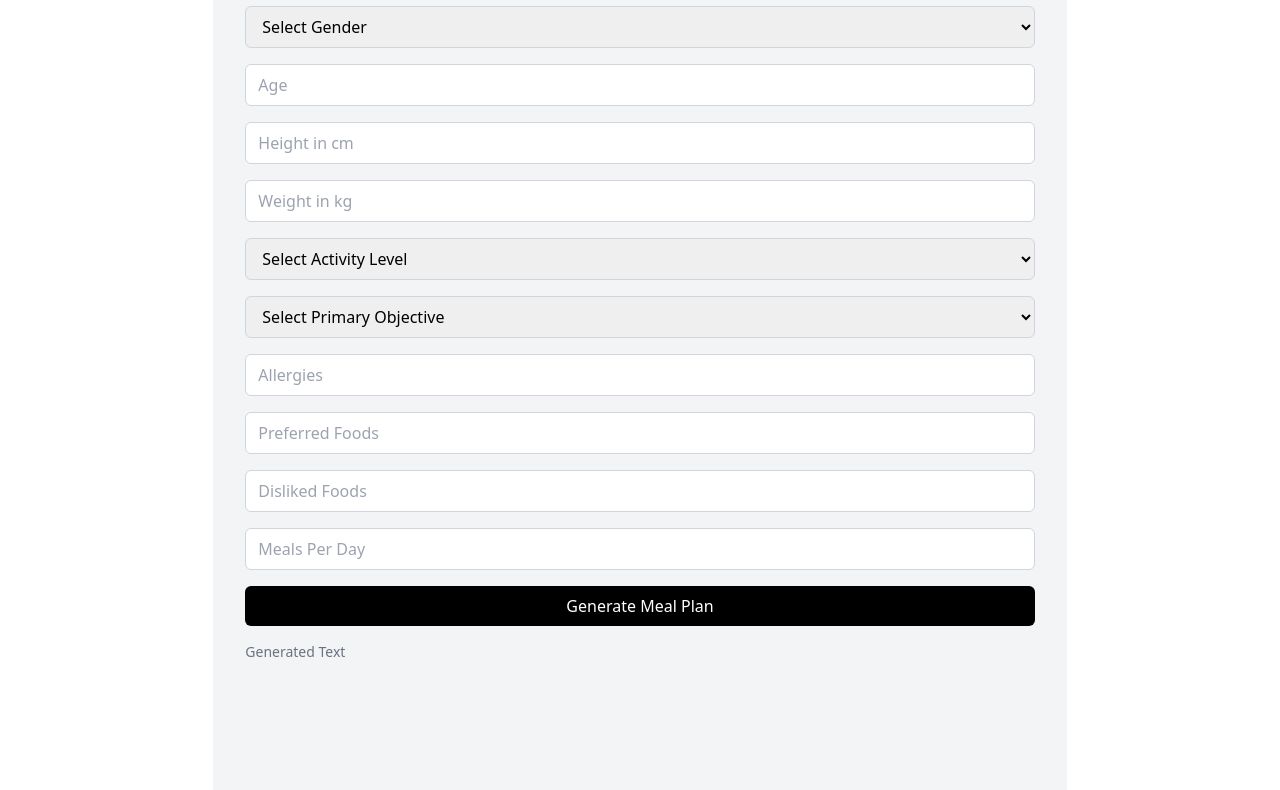
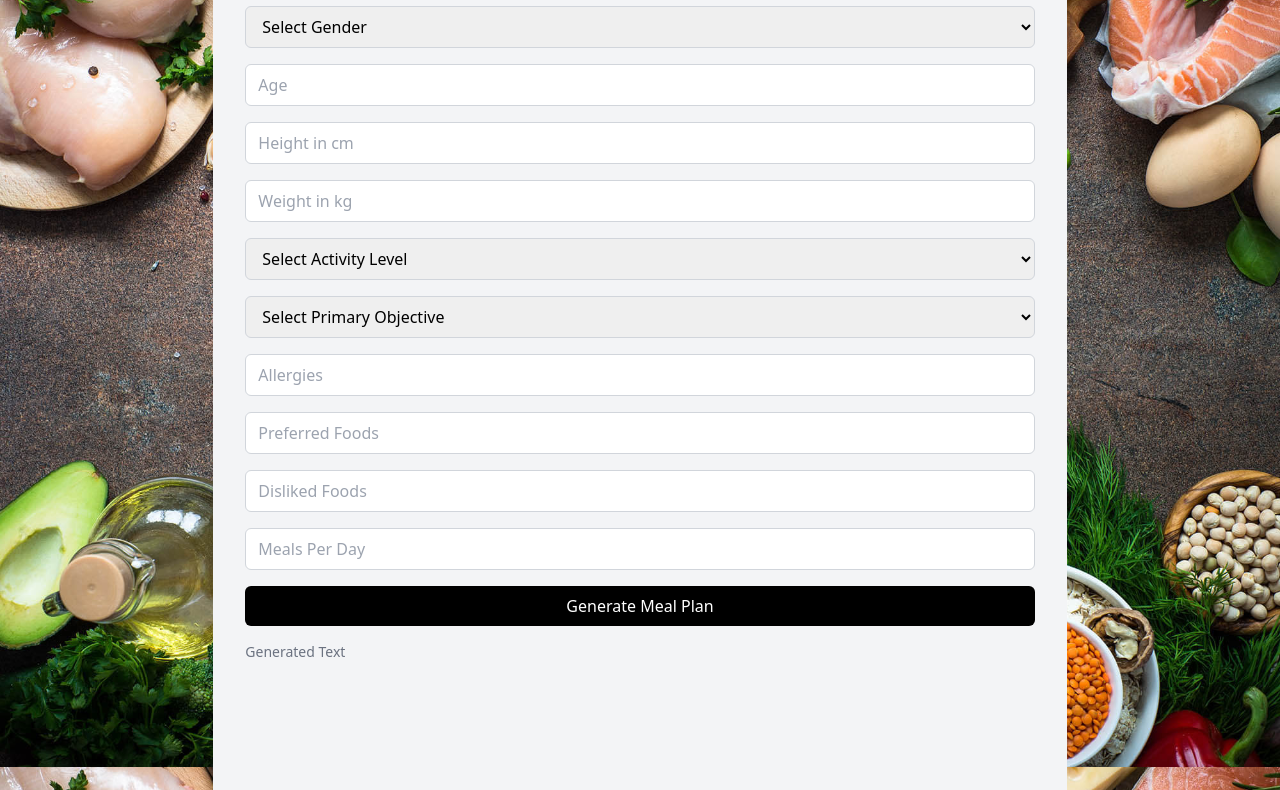
Before and after one commit to steven-serruya/Meal-Planer, a website: page public/index.html in a window 1280 px wide. Shown: the part 86-876 px from the top of the page. Drawn offline with nearby package versions, Linux system fonts and the light colour scheme.

Commit message:
add some screenshots and added background img

```diff
--- a/public/index.html
+++ b/public/index.html
@@ -6,13 +6,21 @@
     <meta name="viewport" content="width=device-width, initial-scale=1.0" />
     <script src="https://cdn.tailwindcss.com"></script>
     <title>Meal Plan Generator</title>
+    <style>
+        body {
+            background-image: url('Nutrition-Wellness-Austin-TX-Web.jpg');
+            background-size: cover;
+            background-repeat: no-repeat;
+            background-attachment: fixed;
+            background-position: center;
+        }
+    </style>
     <script type="module" src="stream-response.js"></script>
 </head>
-<body style="background-image: url('GettyImages-1301412050 copy.jpg')" class="bg-white text-black min-h-screen flex items-center justify-center">
-  <div class="lg:w-2/3 2xl:w-1/2 p-8 rounded-md bg-gray-100"> <!-- Increased width -->
+<body class="bg-white text-black min-h-screen flex items-center justify-center">
+    <div class="lg:w-2/3 2xl:w-1/2 p-8 rounded-md bg-gray-100">
         <h1 class="text-3xl font-bold mb-6 text-center">Get Dietary Plan</h1>
-
-    <form id="userDetailsForm" class="mb-4 space-y-4 rounded-md"> <!-- Added space-y-4 for vertical spacing -->
+        <form id="userDetailsForm" class="mb-4 space-y-4 rounded-md">
             <select id="gender" required class="input-field w-full px-3 py-2 border border-gray-300 rounded-md focus:outline-none focus:ring focus:border-blue-300">
                 <option value="">Select Gender</option>
                 <option value="male">Male</option>
@@ -41,13 +49,10 @@
             <input type="number" id="mealsPerDay" placeholder="Meals Per Day" required class="input-field w-full px-3 py-2 border border-gray-300 rounded-md focus:outline-none focus:ring focus:border-blue-300">
             <button type="submit" class="w-full px-4 py-2 rounded-md bg-black text-white hover:bg-gray-700 focus:outline-none">Generate Meal Plan</button>
         </form>
-
         <div id="resultContainer" class="mt-4 h-48 overflow-y-auto">
             <p class="text-gray-500 text-sm mb-2">Generated Text</p>
             <p id="resultText" class="whitespace-pre-line"></p>
         </div>
-
-
     </div>
     <script type="module" src="app.js"></script>
 </body>
```
Also changed, not shown: README.md, public/Nutrition-Wellness-Austin-TX-Web.jpg (added), public/screenshots/Screenshot 2023-11-23 at 19.33.32.png (added), public/screenshots/Screenshot 2023-11-23 at 19.33.45.png (added), public/screenshots/Screenshot 2023-11-23 at 19.34.01.png (added), 2 other files. Lines whose indentation alone changed are shown as unchanged.
